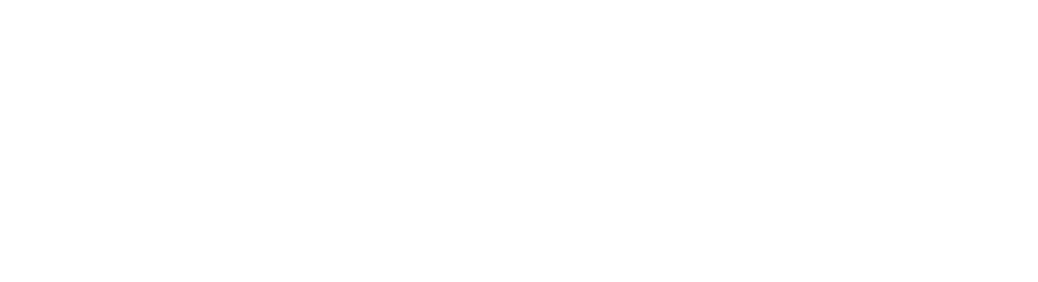
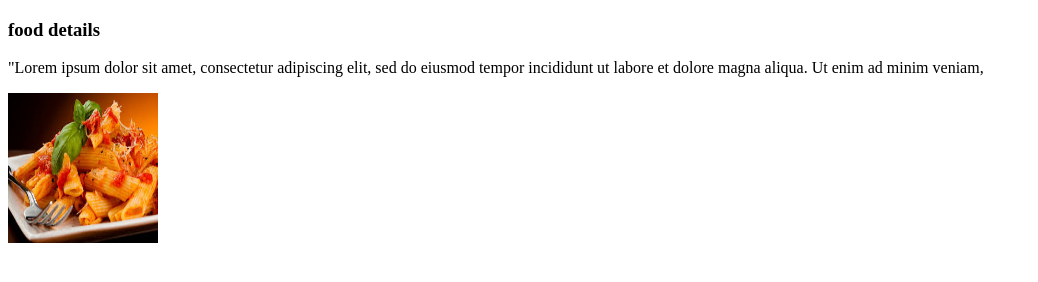
Before and after one commit to Barna12345/git-practice-day, a plain HTML site: page index.html in a window 1280 px wide. Shown: the whole page, without its empty margins (0-1038 px from the left). Drawn offline with Linux system fonts and the light colour scheme.

Commit message:
added a image

```diff
--- a/index.html
+++ b/index.html
@@ -6,6 +6,11 @@
     <title>devoloper git</title>
 </head>
 <body>
+    <div>
+        <h3>food details </h3>
+        <p>"Lorem ipsum dolor sit amet, consectetur adipiscing elit, sed do eiusmod tempor incididunt ut labore et dolore magna aliqua. Ut enim ad minim veniam,</p>
+        <img src="images/images.jfif" height="150px" width="150px " alt="food">
+    </div>
 
 </body>
 </html>
```
